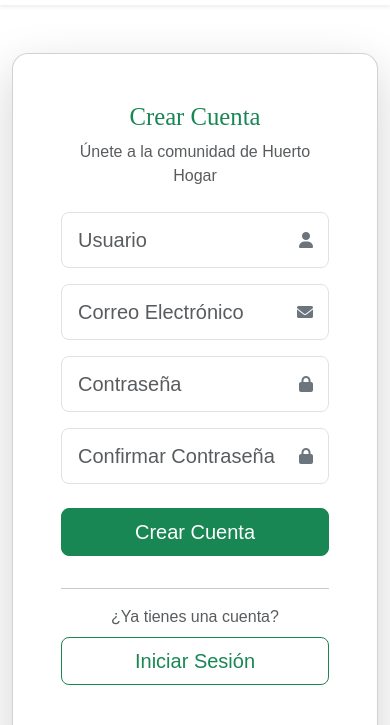
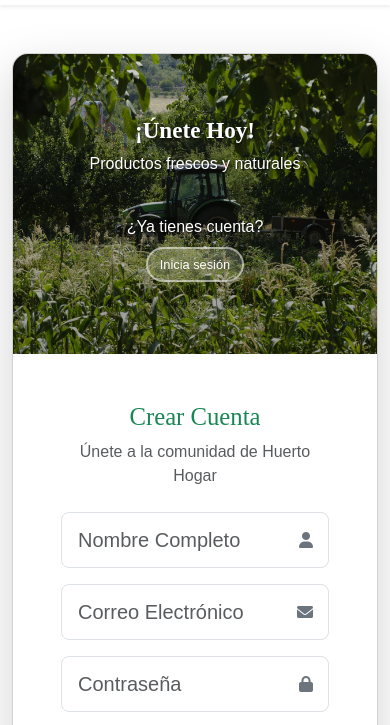
Before and after one commit to maaurissio/huertito, a plain HTML site: page pages/client/auth/registro.html in a window 390 px wide. Shown: the part 51-776 px from the top of the page. Drawn offline with Linux system fonts and the light colour scheme; a web font is replaced by a local one.

Commit message:
login e iniciar sesion

```diff
--- a/css/style.css
+++ b/css/style.css
@@ -436,3 +436,59 @@ main {
     background-color: #cfe2ff;
     color: #0d6efd;
 }
+
+/* Estilos para las páginas de autenticación */
+.card {
+    border: none;
+}
+
+/* Estilos para enlaces simples en overlay */
+.simple-link {
+    font-size: 0.9rem;
+    transition: all 0.3s ease;
+    display: inline-block;
+    padding: 8px 20px;
+    border-radius: 20px;
+    background-color: rgba(255, 255, 255, 0.15);
+    border: 2px solid rgba(255, 255, 255, 0.5);
+}
+
+.simple-link:hover {
+    background-color: rgba(255, 255, 255, 0.9);
+    color: #333 !important;
+    transform: translateY(-1px);
+    box-shadow: 0 2px 8px rgba(0, 0, 0, 0.15);
+    border: 2px solid rgba(255, 255, 255, 0.8);
+}
+
+/* Responsive para móviles */
+@media (max-width: 768px) {
+    /* Para login: imagen arriba, formulario abajo */
+    .login-page .card .row > .col-md-6:first-child {
+        order: 1;
+    }
+
+    .login-page .card .row > .col-md-6:last-child {
+        order: 2;
+    }
+
+    /* Para registro: imagen arriba, formulario abajo */
+    .registro-page .card .row > .col-md-6:first-child {
+        order: 2;
+    }
+
+    .registro-page .card .row > .col-md-6:last-child {
+        order: 1;
+        min-height: 300px !important;
+    }
+
+    .simple-link {
+        font-size: 0.8rem;
+        padding: 6px 12px;
+    }
+
+    .min-vh-100 {
+        min-height: auto !important;
+        padding: 2rem 0;
+    }
+}
--- a/pages/client/auth/registro.html
+++ b/pages/client/auth/registro.html
@@ -26,16 +26,17 @@
 
 </head>
 
-<body>
+<body class="registro-page">
     <!-- Contenedor para la navbar (se carga automáticamente) -->
     <div id="navbar-container"></div>
 
     <!-- Formulario de Registro con Card -->
-    <section class="container my-5">
-        <div class="row justify-content-center">
-            <div class="col-md-10 col-lg-8">
-                <div class="card shadow-lg rounded-4 overflow-hidden login-card">
-                    <div class="row g-0 h-100">
+    <section class="py-5">
+        <div class="container">
+            <div class="row justify-content-center">
+                <div class="col-md-10 col-lg-8">
+                    <div class="card shadow-lg rounded-4 overflow-hidden">
+                        <div class="row g-0">
                         <!-- Formulario izquierda -->
                         <div class="col-md-6 d-flex align-items-center">
                             <div class="w-100 p-5">
@@ -48,8 +49,8 @@
                                 <form id="registerForm">
                                     <div class="mb-3">
                                         <div class="input-icon-container">
-                                            <input type="text" class="form-control form-control-lg" id="name"
-                                                placeholder="Usuario" required>
+                                            <input type="text" class="form-control form-control-lg" id="fullName"
+                                                placeholder="Nombre Completo" required>
                                             <i class="fas fa-user input-icon"></i>
                                         </div>
                                     </div>
@@ -80,29 +81,28 @@
 
                                     <button type="submit" class="btn btn-success btn-lg w-100 mb-3">Crear
                                         Cuenta</button>
-
-                                    <hr class="my-3">
-
-                                    <div class="text-center">
-                                        <p class="mb-2 text-muted">¿Ya tienes una cuenta?</p>
-                                        <a href="login.html" class="btn btn-outline-success btn-lg w-100">Iniciar
-                                            Sesión</a>
-                                    </div>
                                 </form>
                             </div>
                         </div>
 
                         <!-- Imagen derecha como fondo completo -->
-                        <div class="col-md-6 login-image-side"
-                            style="background-image: url('../../../img/huerto1.webp'); background-size: cover; background-position: center; background-repeat: no-repeat; position: relative;">
-                            <!-- Overlay opcional para el texto -->
-                            <div class="login-image-overlay">
-                                <div class="text-center text-white p-4">
-                                    <h3 class="mb-3"
-                                        style="font-family: 'Playfair Display', serif; text-shadow: 2px 2px 4px rgba(0,0,0,0.7);">
-                                        ¡Únete a nosotros!</h3>
-                                    <p class="mb-0" style="text-shadow: 1px 1px 2px rgba(0,0,0,0.7);">Crea tu cuenta y
-                                        disfruta nuestros productos frescos</p>
+                        <div class="col-md-6 position-relative"
+                            style="background-image: url('../../../img/huerto.webp'); background-size: cover; background-position: center; background-repeat: no-repeat; min-height: 500px;">
+                            <!-- Overlay sutil -->
+                            <div class="position-absolute top-0 start-0 w-100 h-100 d-flex flex-column p-4" style="background: linear-gradient(to bottom, rgba(0,0,0,0.2), rgba(0,0,0,0.4));">
+                                <!-- Contenido central -->
+                                <div class="d-flex flex-column justify-content-center flex-grow-1 text-center text-white">
+                                    <h3 class="fw-bold" style="font-family: 'Playfair Display', serif; text-shadow: 1px 1px 3px rgba(0,0,0,0.7);">
+                                        ¡Únete Hoy!</h3>
+                                    <p class="mb-0" style="text-shadow: 1px 1px 2px rgba(0,0,0,0.7);">Productos frescos y naturales</p>
+                                </div>
+
+                                <!-- Botón alineado con el botón del formulario -->
+                                <div class="text-center" style="margin-bottom: 3rem;">
+                                    <p class="text-white mb-2" style="text-shadow: 1px 1px 2px rgba(0,0,0,0.7);">¿Ya tienes cuenta?</p>
+                                    <a href="login.html" class="text-white text-decoration-none simple-link">
+                                        Inicia sesión
+                                    </a>
                                 </div>
                             </div>
                         </div>
```
Also changed, not shown: pages/client/auth/login.html (+23 -24 lines).
